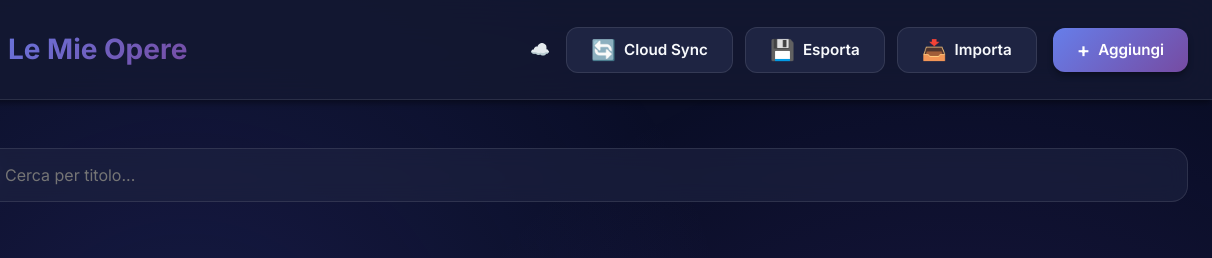
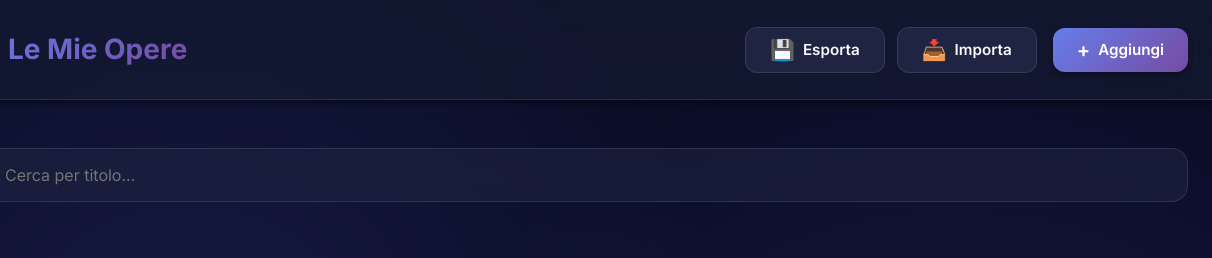
Before and after one commit to divJapan/operestiv, a plain HTML site: page index.html in a window 1280 px wide. Shown: the top 258 px of the page, 68-1280 px from the left. Drawn offline with nearby package versions, Linux system fonts and the light colour scheme; a script that the page names is missing.

Commit message:
Add files via upload

```diff
--- a/index.html
+++ b/index.html
@@ -7,11 +7,12 @@
     <title>Le Mie Opere - Tracker Personale</title>
     <meta name="description"
         content="Traccia i tuoi videogiochi, anime, serie TV e film preferiti con voti e stati personalizzati">
+    <link rel="icon" type="image/png" href="favicon.png">
     <link rel="stylesheet" href="styles.css">
     <link rel="preconnect" href="https://fonts.googleapis.com">
     <link rel="preconnect" href="https://fonts.gstatic.com" crossorigin>
     <link href="https://fonts.googleapis.com/css2?family=Inter:wght@300;400;500;600;700&display=swap" rel="stylesheet">
-    <script src="https://cdn.jsdelivr.net/npm/@supabase/supabase-js@2"></script>
+
 </head>
 
 <body>
@@ -24,14 +25,7 @@
                     Le Mie Opere
                 </h1>
                 <div class="header-actions">
-                    <div class="cloud-status" id="cloudStatus" title="Stato Sincronizzazione Cloud">
-                        <span class="cloud-icon" id="cloudIcon">☁️</span>
-                    </div>
                     <div class="backup-menu">
-                        <button class="btn btn-secondary" id="syncCloudBtn" title="Sincronizza con Netlify Cloud">
-                            <span class="btn-icon">🔄</span>
-                            Cloud Sync
-                        </button>
                         <button class="btn btn-secondary" id="exportDataBtn" title="Esporta tutti i dati">
                             <span class="btn-icon">💾</span>
                             Esporta
```
